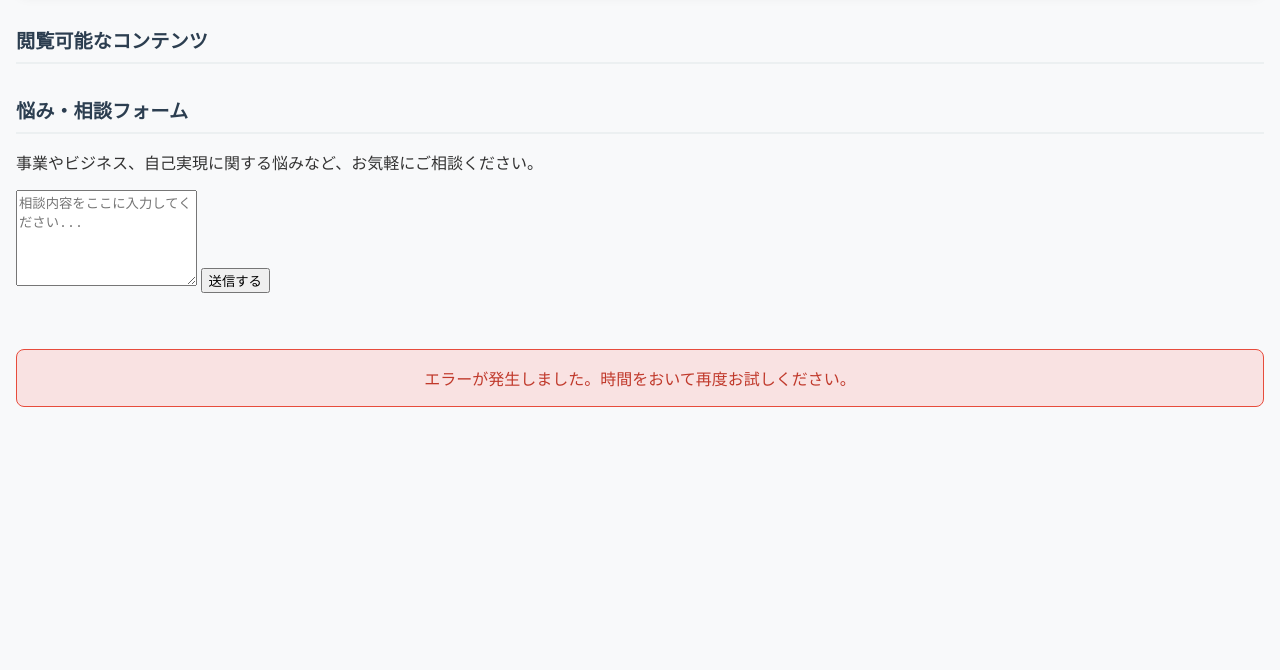
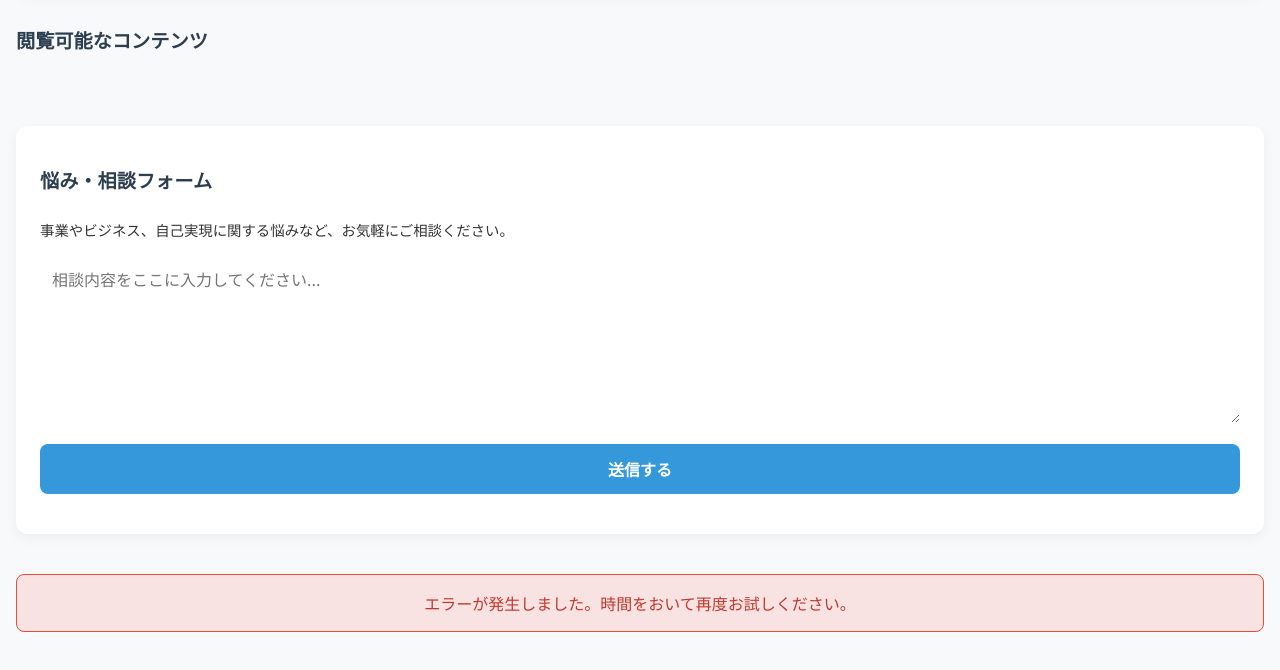
Before and after one commit to OfficePlata/zinsalon, a plain HTML site: page index.html in a window 1280 px wide. Shown: the part 122-792 px from the top of the page. Drawn offline with Linux system fonts and the light colour scheme.

Commit message:
Add styles for consultation form section
Added styles for the consultation form section, including layout and button styles.

```diff
--- a/style.css
+++ b/style.css
@@ -3,8 +3,7 @@
   --secondary-color: #3498db;
   --background-color: #f8f9fa;
   --card-background: #ffffff;
-  --text-color: #333;
-  --light-text-color: #7f8c8d;
+  --text-color: #333;a
   --border-color: #ecf0f1;
 }
 
@@ -137,6 +136,62 @@ h2 {
   margin: 0;
 }
 
+/* ▼▼▼ START: 悩み相談フォームのスタイル追加 ▼▼▼ */
+.consultation-section {
+  margin-top: 3rem;
+  background-color: var(--card-background);
+  padding: 1.5rem;
+  border-radius: 12px;
+  box-shadow: 0 4px 12px rgba(0,0,0,0.05);
+}
+
+.consultation-section p {
+  color: var(--light-text-color);
+  font-size: 0.9rem;
+  line-height: 1.6;
+}
+
+#consultation-form textarea {
+  width: 100%;
+  padding: 0.75rem;
+  border-radius: 8px;
+  border: 1px solid var(--border-color);
+  font-family: 'Noto Sans JP', sans-serif;
+  font-size: 1rem;
+  box-sizing: border-box;
+  margin-bottom: 1rem;
+  resize: vertical;
+}
+
+#consultation-form button {
+  width: 100%;
+  padding: 0.8rem;
+  border: none;
+  background-color: var(--secondary-color);
+  color: white;
+  font-size: 1rem;
+  font-weight: bold;
+  border-radius: 8px;
+  cursor: pointer;
+  transition: background-color 0.2s ease;
+}
+
+#consultation-form button:hover {
+  background-color: #2980b9;
+}
+
+#consultation-form button:disabled {
+  background-color: #bdc3c7;
+  cursor: not-allowed;
+}
+
+.submit-status {
+  margin-top: 1rem;
+  text-align: center;
+  font-weight: bold;
+}
+/* ▲▲▲ END: 悩み相談フォームのスタイル追加 ▲▲▲ */
+
 /* エラーメッセージ */
 .error-message {
   padding: 1rem;
```
